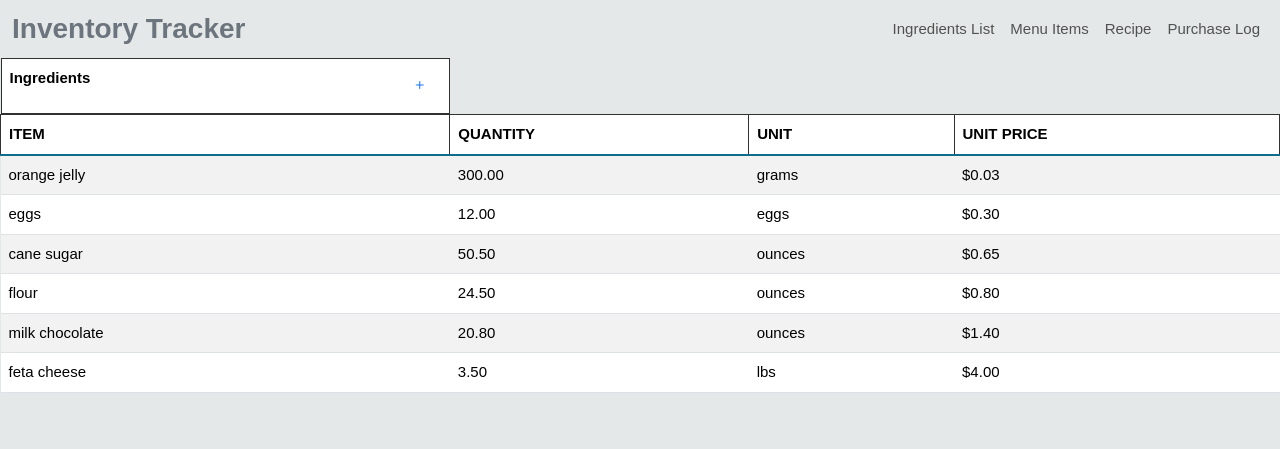
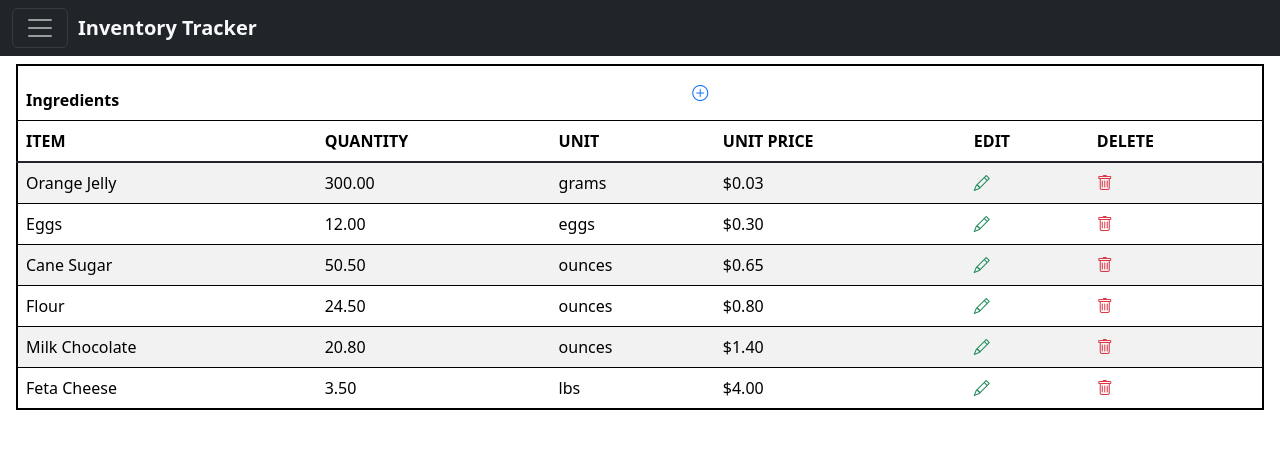
Before and after one commit to HarolineNo/Inventory-Tracker, a Django app: page /inventory/ingredients/ in a window 1280 px wide. Shown: the top 449 px of the page. Run offline with Django 5.2, Linux system fonts and the light colour scheme; data comes from the database, SQL or seed files in the repository; both versions use the stored data as it was after the commit.

Commit message:
made the add ingredient form appear to the side rather than a new pag, added edit and delete buttons

```diff
--- a/Inventory/templates/inventory/inventory.html
+++ b/Inventory/templates/inventory/inventory.html
@@ -10,16 +10,20 @@
     <link rel="stylesheet" type="text/css" href="{% static 'inventory/styles.css' %}">
 </head>
 <body>
-    <nav class="navbar navbar-expand-md navbar-light">
-        <div class="container-xxl">
-            <span class="fw-bold text-secondary fs-3 text">
-                Inventory Tracker
-            </span>
-            <button class="navbar-toggler" type="button" data-bs-toggle="collapse"
+    <nav class="navbar navbar-dark bg-dark fixed-top">
+        <div class="container-fluid d-flex justify-content-start align-items-center">
+            <button class="navbar-toggler" type="button" data-bs-toggle="offcanvas"
             data-bs-target="#main-nav" aria-controls="main-nav" aria-expanded="false" aria-label="Toggle navigation">
                 <span class="navbar-toggler-icon"></span>
             </button>
-            <div class="collapse navbar-collapse justify-content-end" id="main-nav">
+            <span class="fw-bold text-light fs-5" style="margin-left: 10px;">
+                Inventory Tracker
+            </span>
+            <div class="offcanvas offcanvas-start text-bg-dark" tabindex="-1" id="main-nav">
+                <div class="offcanvas-header">
+                    <h5 class="offcanvas-title" id="offcanvasDarkNavbarLabel">Main Menu</h5>
+                    <button type="button" class="btn-close btn-close-white" data-bs-dismiss="offcanvas" aria-label="Close"></button>
+                </div>
                 <ul class="navbar-nav">
                     <li class="nav-item">
                         <a class="nav-link" href="{% url 'ingredients_list' %}">Ingredients List</a>
@@ -37,35 +41,59 @@
             </div>
         </div>
     </nav>
-    <div>
-        <table class="table table-striped">
+    <div class="mt-5 p-3">
+        <table class="table table-striped" style="border: 2px solid black;">
             <thead>
                 <tr>
-                    <th colospan="12" class="d-flex justify-content-between align=items-center">
-                        <span>Ingredients</span>
-                        <a href="{% url 'inform_view' %}" class="btn btn-link">
-                            <i class="bi bi-plus"></i>
-                        </a>
+                    <th colspan="6">
+                        <div class="d-flex align-items-end">
+                            Ingredients
+                            <a class="btn btn-link" data-bs-toggle="collapse" data-bs-target="#addIngredientForm">
+                                <i class="bi bi-plus-circle" style="margin-left: 560px;"></i>
+                            </a>
+                        </div>
+                    </th>
                 </tr>
                 <tr>
                     <th scope="col">ITEM</th>
                     <th scope="col">QUANTITY</th>
                     <th scope="col">UNIT</th>
                     <th scope="col">UNIT PRICE</th>
+                    <th scope="col">EDIT</th>
+                    <th scope="col">DELETE</th>
                 </tr>
             </thead>
             <tbody class="table-group-divider">
                 {% for ingredient in ingredients %}
                 <tr>
-                    <td>{{ ingredient.name }}</td>
+                    <td class="text-capitalize">{{ ingredient.name }}</td>
                     <td>{{ ingredient.quantity }}</td>
                     <td>{{ ingredient.unit }}</td>
                     <td>${{ingredient.unit_price}}</td>
+                    <td>
+                        <a href="{% url 'edit_item' ingredient.id %}"
+                        onclick="alert('Edit {{ ingredient.name }}');"
+                        class="text-success me-2">
+                            <i class="bi bi-pencil"></i>
+                        </a>
+                    </td>
+                    <td>
+                        <a href="{% url 'delete_item' ingredient.id %}"
+                        onclick="if(confirm('Are you sure you want to delete this item?')) { alert('{{ ingredient.name }} deleted'); }"
+                        class="text-danger">
+                            <i class="bi bi-trash"></i>
+                        </a>
+                    </td>
                 </tr>
                 {% endfor %}
             </tbody>
         </table>
     </div>
+    <div class="offcanvas offcanvas-end text-bg-light" tabindex="-1" id="addIngredientForm">
+        <div>
+            {% include 'forms/inventory/inform.html' %}
+        </div>
+    </div>
     <script src="https://cdn.jsdelivr.net/npm/bootstrap@5.3.3/dist/js/bootstrap.bundle.min.js" integrity="sha384-YvpcrYf0tY3lHB60NNkmXc5s9fDVZLESaAA55NDzOxhy9GkcIdslK1eN7N6jIeHz" crossorigin="anonymous"></script>
 </body>
 </html>
--- a/Inventory/templates/static/inventory/styles.css
+++ b/Inventory/templates/static/inventory/styles.css
@@ -1,84 +1,3 @@
-body {
-    font-family: Arial, sans-serif;
-    font-size: 15px;
-    color: rgb(15, 109, 138);
-    background-color: rgb(229, 232, 232);
-}
-
-header {
-    background:rgb(15, 109, 138);
-    color: white;
-    text-align: left;
-    font-family: Arial Narrow, sans-serif;
-    font-size: 10px;
-    padding-left: 10px;
-    width: 100%;
-    height: 50px;
-    position: fixed;
-    top: 0;
-    left: 0;
-}
-
-h2 {
-    color: rgb(42, 42, 42);
-    font-weight: lighter;
-    margin-bottom: 0;
-    font-size: 25px;
-    font-family: Calibri, san-sarif;
-}
-
-h2:not(#bar) {
-    padding-top: 70px;
-}
-
-.spreadsheet {
-    width: 100%;
-    border-collapse: collapse;
-    text-align: left;
-    background-color: white;
-}
-
-table.spreadsheet td, th {
-    border: 1px solid rgb(49, 49, 49);
-    text-align: left;
-    padding: 5px;
-}
-
-table.spreadsheet th {
-    font-weight: lighter;
-    background-color:rgb(15, 109, 138);
-    color: white;
-    font-family: Calibri, san-sarif;
-}
-
-.sidebar div a {
-    display: flex;
-    text-decoration: none;
-    color: rgb(232, 232, 232);
-    font-family: sans-serif;
-    font-size: 15px;
-    padding: 15px;
-    margin-bottom: 5px;
-}
-
-.sidebar div a:hover {
-    color: rgb(86, 252, 255);
-}
-
-.sidebar {
-    height: 100%;
-    width: 180px;
-    position: fixed;
-    background-color: rgb(1, 19, 25);
-    top: 50px;
-    left: 0;
-}
-
-#bar {
-    color: rgb(232, 232, 232);
-    text-align: center;
-    margin-top: 10px;
-    margin-bottom: 15px;
-    font-size: 30px;
-    font-weight: bold;
-}
+table #table-bordered-custom {
+  border: 2px solid black;
+}/*# sourceMappingURL=styles.css.map */
--- /dev/null
+++ b/Inventory/templates/static/inventory/styles.scss
@@ -0,0 +1,3 @@
+table #table-bordered-custom {
+    border: 2px solid black;
+}
--- a/Inventory/urls.py
+++ b/Inventory/urls.py
@@ -1,5 +1,5 @@
 from django.urls import path
-from .views import InventoryView, MenuView, RecipeView, PurchaseView, add_ingredient, inform_view
+from .views import InventoryView, MenuView, RecipeView, PurchaseView, add_ingredient, inform_view, delete_item, edit_item, update
 
 urlpatterns = [
     path('ingredients/', InventoryView.as_view(), name='ingredients_list'),
@@ -7,5 +7,8 @@ urlpatterns = [
     path('recipes/', RecipeView.as_view(), name='recipe_requirements'),
     path('purchases/', PurchaseView.as_view(), name='purchase_log'),
     path('add_ingredients/', add_ingredient, name='add_ingredients'),
-    path('inform/', inform_view, name='inform_view')
+    path('inform/', inform_view, name='inform_view'),
+    path('delete-ingredient/<int:id>', delete_item, name='delete_item'),
+    path('edit-item/<int:id>/', edit_item, name='edit_item'),
+    path('update/<int:id>/', update, name='update')
 ]
--- a/Inventory/views.py
+++ b/Inventory/views.py
@@ -54,3 +54,28 @@ def add_ingredient(request):
 
 def inform_view(request):
     return render(request, 'forms/inventory/inform.html')
+
+def delete_item(request, id):
+     obj = Ingredient.objects.get(id=id)
+     obj.delete()
+     return redirect('ingredients_list')
+
+def edit_item(request, id):
+     obj = Ingredient.objects.get(id=id)
+     ingredientdict = {
+          'name' : obj.name,
+          'quantity' : obj.quantity,
+          'unit' : obj.unit,
+          'unit_price' : obj.unit_price,
+          'id' : id
+     }
+     return render(request,'forms/inventory/edit.html', context=ingredientdict)
+
+def update(request, id):
+     obj = Ingredient.objects.get(id=id)
+     obj.name = request.POST['name']
+     obj.quantity = request.POST['quantity']
+     obj.unit = request.POST['unit']
+     obj.unit_price = request.POST['unit_price']
+     obj.save()
+     return redirect('ingredients_list')
--- a/InventoryTracker/settings.py
+++ b/InventoryTracker/settings.py
@@ -56,7 +56,7 @@ ROOT_URLCONF = 'InventoryTracker.urls'
 TEMPLATES = [
     {
         'BACKEND': 'django.template.backends.django.DjangoTemplates',
-        'DIRS': [],
+        'DIRS': [BASE_DIR / 'templates'],
         'APP_DIRS': True,
         'OPTIONS': {
             'context_processors': [
```
Also changed, not shown: Inventory/templates/forms/inventory/edit.html (added, +49 -0 lines), db.sqlite3, 1 other file.
